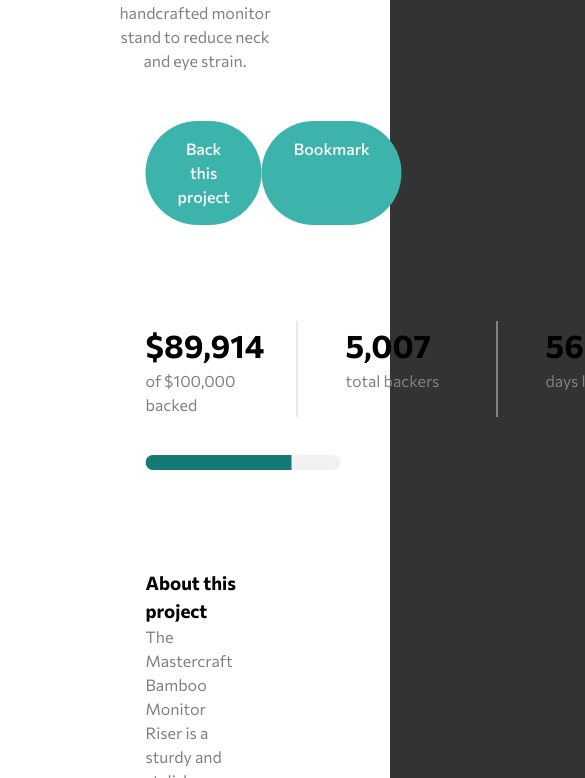
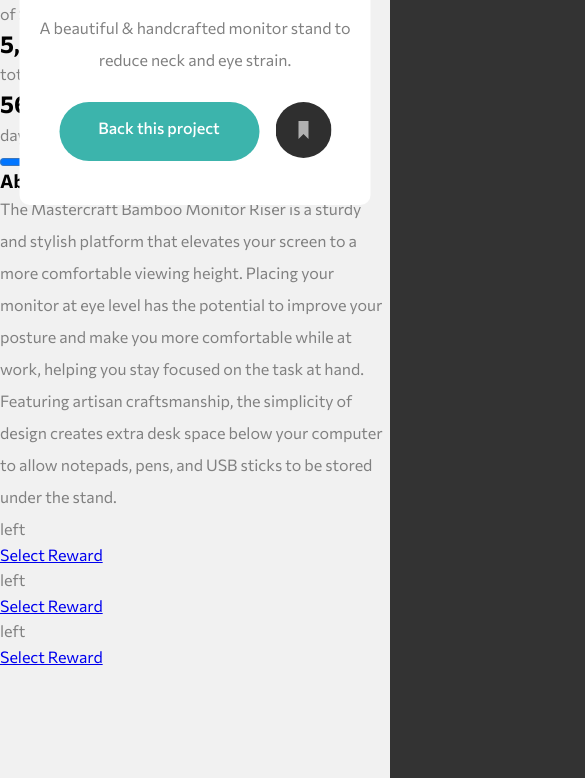
Before and after one commit to Jencoll/crowdfunding-product-page, a website: page index.html in a window 390 px wide. Shown: the part 411-1189 px from the top of the page, 585 px wide, since content can reach past the window. Drawn offline with Linux system fonts and the light colour scheme.

Commit message:
product heading

```diff
--- a/index.html
+++ b/index.html
@@ -27,24 +27,30 @@
     </nav>
   </header>
 
-  <!-- product section -->
   <main>
-    <section class="product">
-      <!-- product logo -->
+
+    <!-- Product heading section -->
+    <section class="product-heading">
+      <div class="product-heading-container">
         <figure class="product-logo">
           <img src="./images/logo-mastercraft.svg" alt="logo mastercraft">
         </figure>
-      <!-- product heading text -->
+
         <div class="product-heading-txt">
           <h1>Mastercraft Bamboo Monitor Riser</h1>
           <p>A beautiful & handcrafted monitor stand to reduce neck and eye strain.</p>
         </div>
-      <!-- product buttons -->
+
         <div class="product-buttons">
           <a href="#" class="btn back-project">Back this project</a>
-        <a href="#" class="btn bookmark">Bookmark</a>
+          <a href="#" class="btn bookmark-desktop"><img src="./images/icon-bookmark.svg">Bookmark</a>
+          <a href="#" class="bookmark-mobile"><img src="./images/icon-bookmark.svg" alt="bookmark"></a>
         </div>
-      <!-- stats -->
+      </div>
+    </section>
+
+      <!-- stats section -->
+      <section class="stats">
         <div class="stats-container">
           <div class="stats-block">
             <h2 id="amount">$89,914</h2>
@@ -60,8 +66,11 @@
           </div>
         </div>
         <progress class="progress" id="progressBar" max="100" value="75"></progress>
-      <!-- About this project -->
-      <div class="about">
+      </section>
+
+      <!-- About this project section -->
+      <section class="about">
+        <div class="about-container">
           <h3>About this project</h3>
           <p>The Mastercraft Bamboo Monitor Riser is a sturdy and stylish platform that elevates your screen to a more comfortable viewing height. Placing your monitor at eye level has the potential to improve your posture and make you more comfortable while at work, helping you stay focused on the task at hand.</p>
           <p>Featuring artisan craftsmanship, the simplicity of design creates extra desk space below your computer to allow notepads, pens, and USB sticks to be stored under the stand.</p>
--- a/stylesheets/_hero.scss
+++ b/stylesheets/_hero.scss
@@ -63,6 +63,7 @@
                 background-color: white;
                 border-radius: 15px;
                 box-shadow: 1px 2px 5px 0px lightgrey;
+                z-index: 10;
 
                 .menu-items{
                     width: 100%;
--- a/stylesheets/_mixins.scss
+++ b/stylesheets/_mixins.scss
@@ -26,3 +26,9 @@
     text-decoration: none;
     font-weight: 500;
 }
+
+@mixin centerX {
+    position: absolute;
+    left: 50%;
+    transform: translateX(-50%);
+}
--- /dev/null
+++ b/stylesheets/_product-heading.scss
@@ -0,0 +1,147 @@
+// Product heading section
+.product-heading {
+    @include centerX;
+    width: 50%;
+    top: -15%;
+    height: 30%;
+    background: white;
+    border-radius: 10px;
+
+    .product-heading-container {
+        position: relative;
+        height: 100%;
+        padding: 3rem 3rem 0 3rem;
+
+        .product-logo {
+            @include centerX;
+            top: -10%;
+        }
+
+        .product-heading-txt {
+            position: relative;
+
+            h1 {
+                font-size: 28px;
+                text-align: center;
+            }
+
+            p {
+                text-align: center;
+                padding: 0.6rem;
+            }
+        }
+
+        .product-buttons {
+            display: flex;
+            justify-content: space-between;
+            padding: 2rem 0;
+
+            .btn {
+                @include btn;
+            }
+
+            .back-project:hover {
+                background: $darkcyan;
+            }
+
+            .bookmark-mobile {
+                display: none;
+            }
+
+            .bookmark-desktop {
+                background: #f1f1f1;
+                color: #8e8e8e;
+                position: relative;
+                padding-left: 3.5rem;
+
+                img {
+                    position: absolute;
+                    left: 0;
+                    top: 50%;
+                    transform: translateY(-50%);
+                    height: 100%;
+                }
+            }
+            .bookmark:hover img {
+                opacity: 0.5;
+            }
+        }
+    }
+}
+
+
+@media screen and (max-width: 1244px) {
+        .product-heading {
+            .product-heading-container {
+                padding: 3rem 3rem 2rem 3rem;
+
+                .product-buttons {
+                    padding: 1rem 0;
+                }
+            }
+        }
+}
+
+@media screen and (max-width: 1100px) {
+    .product-heading {
+        width: 60%;
+    }
+}
+
+@media screen and (max-width: 950px) {
+    .product-heading {
+        width: 70%;
+    }
+}
+
+@media screen and (max-width: 800px) {
+    .product-heading {
+        width: 90%;
+        top: -7%;
+    }
+}
+
+@media screen and (max-width: 610px) {
+    .product-heading {
+        .product-heading-container {
+            .product-heading-txt {
+                h1 {
+                    font-size: 22px;
+                }
+            }
+
+            .product-buttons {
+                justify-content: center;
+
+                .bookmark-desktop {
+                    display: none;
+                }
+
+                .bookmark-mobile {
+                    display: block;
+                    margin-left: 1rem;
+                }
+            }
+
+        }
+    }
+}
+
+@media screen and (max-width: 501px) {
+    .product-heading {
+
+        .product-heading-container {
+            padding: 2.5rem 0 0 0;
+        }
+    }
+}
+
+@media screen and (max-width: 395px) {
+    .product-heading {
+        height: 35%;
+
+        .product-heading-container {
+            padding: 2.5rem 0 0 0;
+        }
+    }
+}
--- a/stylesheets/_product.scss
+++ b/stylesheets/_product-stats.scss
@@ -1,45 +1,6 @@
 .product {
-    position: absolute;
-    width: 50%;
-    left: 50%;
-    bottom: 5%;
-    transform: translateX(-50%);
-    background-color: white;
-    height: 1000px;
-    border-radius: 15px;
 
-    .product-logo {
-        position: absolute;
-        top: -3%;
-        left: 50%;
-        transform: translateX(-50%);
-    }
-
-    .product-heading-txt {
-        position: relative;
-        margin: 4rem auto 2rem;
-
-        h1 {
-            font-size: 28px;
-            text-align: center;
-        }
-
-        p {
-            text-align: center;
-            padding: 1rem;
-        }
-    }
-
-    .product-buttons {
-        display: flex;
-        justify-content: space-between;
-        padding: 0 3rem;
-
-        .btn {
-            @include btn;
-        }
-    }
-
+    // stats container
     .stats-container {
         display: flex;
         justify-content: space-between;
@@ -59,7 +20,7 @@
         }
     }
 
-    progress[value]{
+    progress[value] {
         -webkit-appearance: none;
         -moz-appearance: none;
         -ms-appearance: none;
@@ -75,12 +36,19 @@
         background-color: #f1f1f1;
     }
 
-    progress::-webkit-progress-value{
+    progress::-webkit-progress-value {
         background: $darkcyan;
     }
 
+    // about container
     .about {
         margin: 6rem 3rem;
 
+        p {
+            padding-top: 2rem;
+        }
+
     }
+
+    // product cards container
 }
--- a/stylesheets/style.scss
+++ b/stylesheets/style.scss
@@ -14,7 +14,7 @@
     max-width: 1440px;
     height: 100vh;
     margin: 0 auto;
-    line-height: 1.5;
+    line-height: 1.2;
     background: #333;
 }
 
@@ -22,18 +22,22 @@
     width: 100%;
     height: 100vh;
     position: relative;
-    background-color: white;
+    background-color:#f1f1f1;
 }
 
 p {
     color: gray;
+    line-height: 2;
 }
 
 // hero section
 @import '_hero.scss';
 
-// product section
-@import '_product.scss';
+// product heading section
+@import '_product-heading.scss';
+
+// product stats section
+@import '_product-stats.scss';
 
 // footer
 @import '_footer.scss';
```
Also changed, not shown: stylesheets/style.css, 1 other file. Lines whose indentation alone changed are shown as unchanged.
